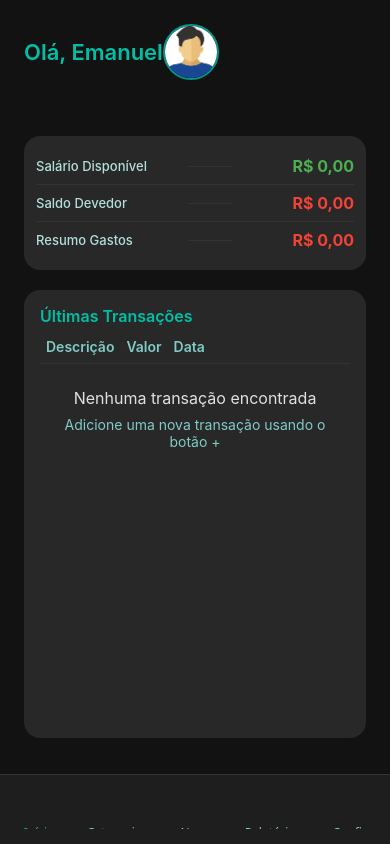
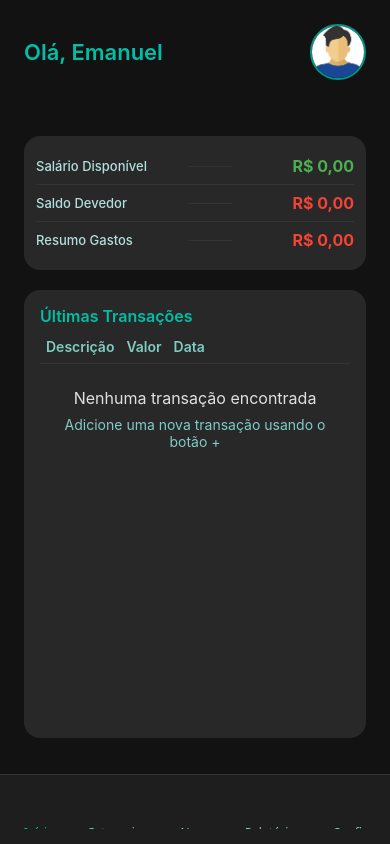
Before and after one commit to emancos/finance-control, a React Native app: screen /Main in a window 390 px wide. Built offline with nearby package versions, Linux system fonts and the light colour scheme; some icons are missing.

Commit message:
fix: layout

```diff
--- a/components/header.tsx
+++ b/components/header.tsx
@@ -19,11 +19,14 @@ const styles = StyleSheet.create({
         justifyContent: "space-between",
         alignItems: "center",
         marginBottom: 28,
+        width: "100%",
     },
     greeting: {
         fontSize: 22,
         fontWeight: "600",
         color: "#00bfa5",
+        flex: 1,
+        textAlign: "left",
     },
     profilePhoto: {
         width: 56,
@@ -31,6 +34,7 @@ const styles = StyleSheet.create({
         borderRadius: 28,
         borderWidth: 2,
         borderColor: "#009688",
+        marginLeft: 16,
     },
 })
 
```
